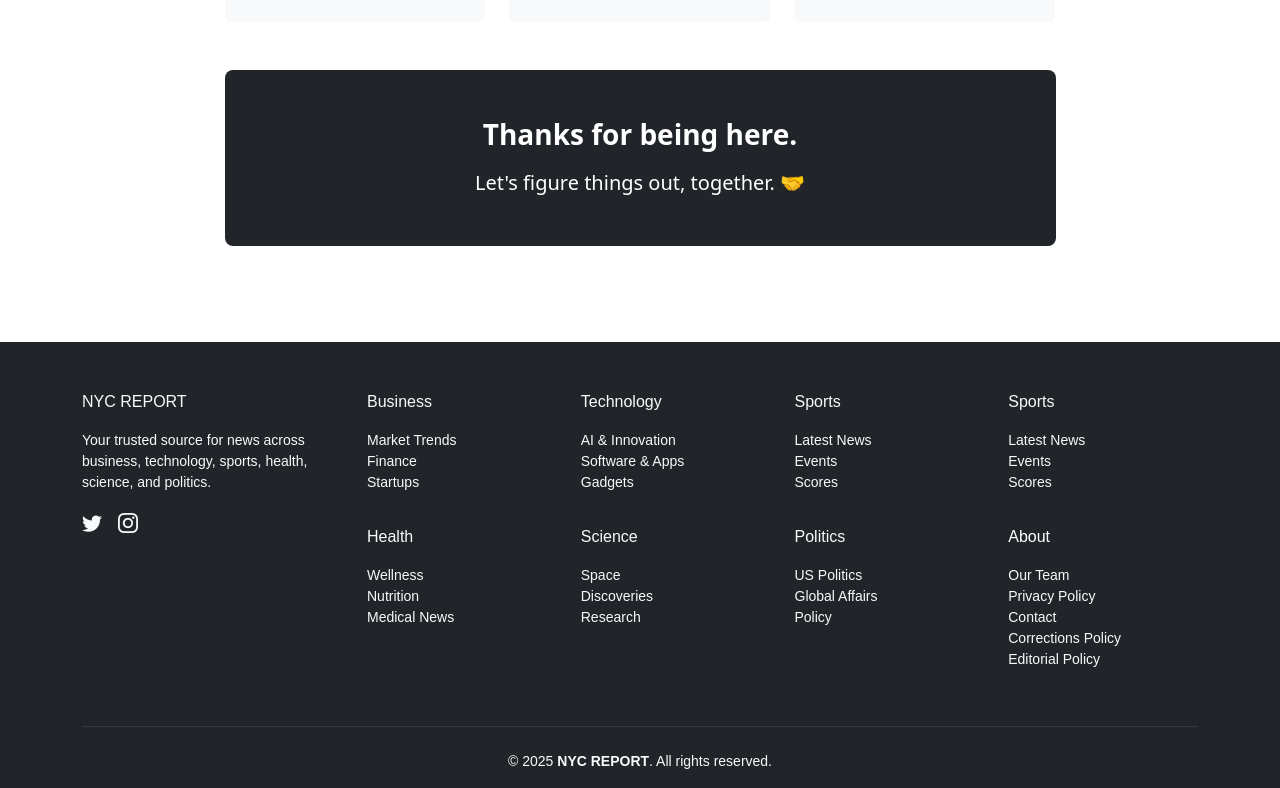
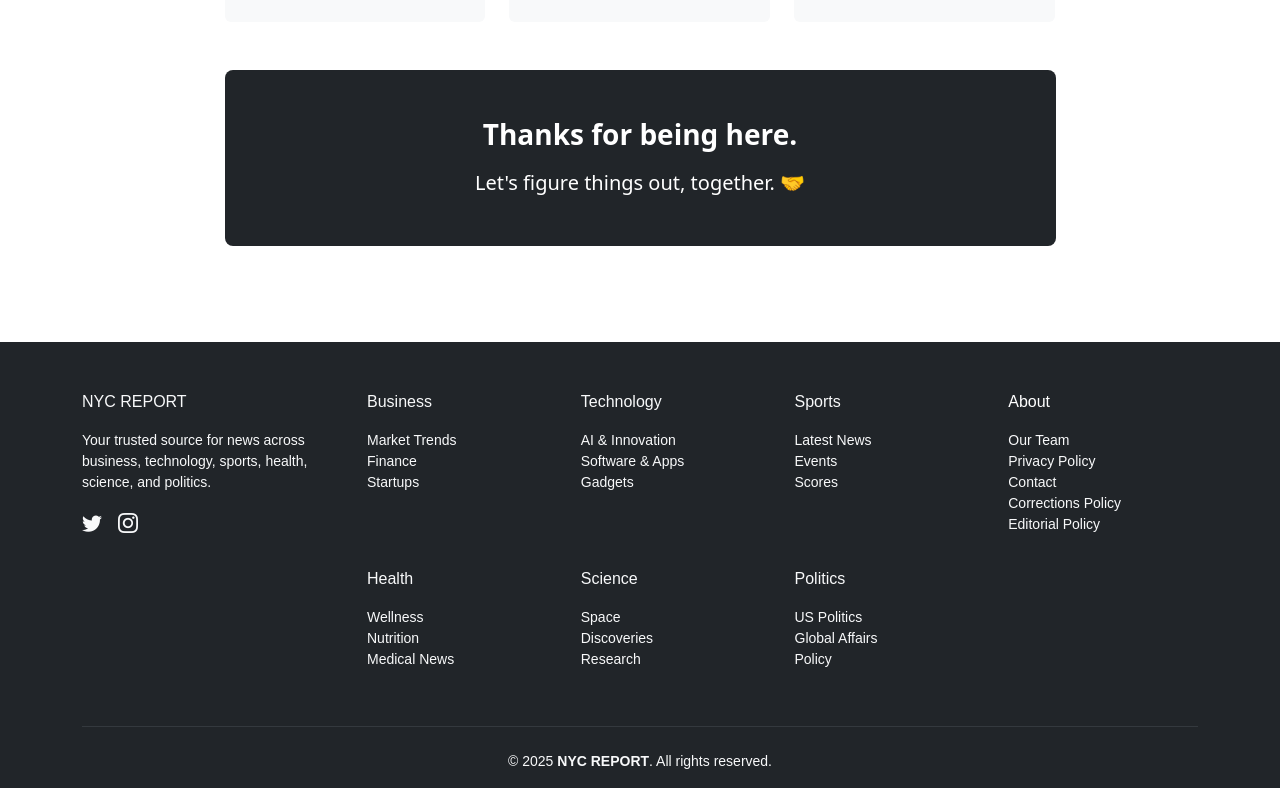
Before and after one commit to programmers-union/nyc-report, a Next.js app: page /about in a window 1280 px wide. Shown: the part 2377-3165 px from the top of the page. Built offline with nearby package versions, Linux system fonts and the light colour scheme.

Commit message:
updated on 12/8/25

```diff
--- a/src/app/[category]/[slug]/page.tsx
+++ b/src/app/[category]/[slug]/page.tsx
@@ -16,6 +16,7 @@ type Article = {
   description: string;
   image: string;
   slug: string;
+  author:string
 };
 
 interface PageProps {
@@ -342,6 +343,7 @@ export default async function DetailPage({ params }: PageProps) {
       description={article.description}
       category={article.category}
       image={article.image}
+      author={article.author}
     />
   );
 }
--- a/src/app/[category]/page.tsx
+++ b/src/app/[category]/page.tsx
@@ -15,6 +15,7 @@ type Article = {
   description: string;
   image: string;
   slug: string;
+  author:string
 };
 
 interface PageProps {
@@ -94,6 +95,7 @@ export default async function CategoryPage({ params }: PageProps) {
             tagLink={`/articles/${article.slug}`}
             tagText="Read More"
             slug={article.slug}
+            author={article.author}
           />
         </div>
       ))}
--- a/src/components/Footer.tsx
+++ b/src/components/Footer.tsx
@@ -157,33 +157,56 @@ const Footer = () => {
               </div>
 
               <div className="col-md-3 mb-3">
-                <p>Sports</p>
+                <p>
+                  <a href="/about" className="text-decoration-none text-white">
+                    About
+                  </a>
+                </p>
                 <ul className="list-unstyled small">
                   <li>
                     <a
-                      href="/"
-                      title="latest"
+                      href="/team"
+                      title="us"
                       className="text-light text-decoration-none"
                     >
-                      Latest News
+                      Our Team
                     </a>
                   </li>
                   <li>
                     <a
-                      href="/"
-                      title="events"
+                      href="/privacy-policy"
+                      title="global"
                       className="text-light text-decoration-none"
                     >
-                      Events
+                      Privacy Policy
                     </a>
                   </li>
                   <li>
                     <a
-                      href="/"
-                      title="scores"
+                      href="/contact"
+                      title="contact"
                       className="text-light text-decoration-none"
                     >
-                      Scores
+                      Contact
+                    </a>
+                  </li>
+                  <li>
+                    <a
+                      href="/corrections-policy"
+                      title="corrections-policy"
+                      className="text-light text-decoration-none"
+                    >
+                      Corrections Policy
+                    </a>
+                  </li>
+
+                  <li>
+                    <a
+                      href="/editorial-policy"
+                      title="editorial-policy"
+                      className="text-light text-decoration-none"
+                    >
+                      Editorial Policy
                     </a>
                   </li>
                 </ul>
@@ -291,59 +314,7 @@ const Footer = () => {
                 </ul>
               </div>
               <div className="col-md-3 mb-3">
-                <p>
-                  <a href="/about" className="text-decoration-none text-white">
-                    About
-                  </a>
-                </p>
-                <ul className="list-unstyled small">
-                  <li>
-                    <a
-                      href="/team"
-                      title="us"
-                      className="text-light text-decoration-none"
-                    >
-                      Our Team
-                    </a>
-                  </li>
-                  <li>
-                    <a
-                      href="/privacy-policy"
-                      title="global"
-                      className="text-light text-decoration-none"
-                    >
-                      Privacy Policy
-                    </a>
-                  </li>
-                  <li>
-                    <a
-                      href="/contact"
-                      title="contact"
-                      className="text-light text-decoration-none"
-                    >
-                      Contact
-                    </a>
-                  </li>
-                  <li>
-                    <a
-                      href="/corrections-policy"
-                      title="corrections-policy"
-                      className="text-light text-decoration-none"
-                    >
-                      Corrections Policy
-                    </a>
-                  </li>
 
-                  <li>
-                    <a
-                      href="/editorial-policy"
-                      title="editorial-policy"
-                      className="text-light text-decoration-none"
-                    >
-                      Editorial Policy
-                    </a>
-                  </li>
-                </ul>
               </div>
             </div>
           </div>
--- a/src/components/WandaVazquezArticle.tsx
+++ b/src/components/WandaVazquezArticle.tsx
@@ -7,6 +7,7 @@ type Article = {
   description: string;
   image: string;
   slug: string;
+  author:string;
 };
 
 interface WandaVazquezArticleProps {
@@ -40,6 +41,11 @@ const WandaVazquezArticle: React.FC<WandaVazquezArticleProps> = ({ article }) =>
               </div>
               <div className="col-md-6 col-12 text-md-end text-center text-sm-start mt-2 mt-md-0">
                 <strong>Published:</strong> June 24, 2025
+
+              <p className="text-secondary small mt-1 mb-0">
+                By <span className="fw-semibold">{article.author}</span>
+              </p>
+
               </div>
             </div>
           </div>
```
Also changed, not shown: src/app/page.tsx (+45 -12 lines), src/components/ArticleHero.tsx (+7 -1 lines), src/components/NewsArticleComponent .tsx (+9 -1 lines), src/components/NewsBus.tsx (+26 -16 lines), src/components/NewsCard .tsx (+8 -1 lines), src/components/NewsSection.tsx (+7 -1 lines), public/data/politics.json, 1 other file (tests, documents, lock files or other folders).
